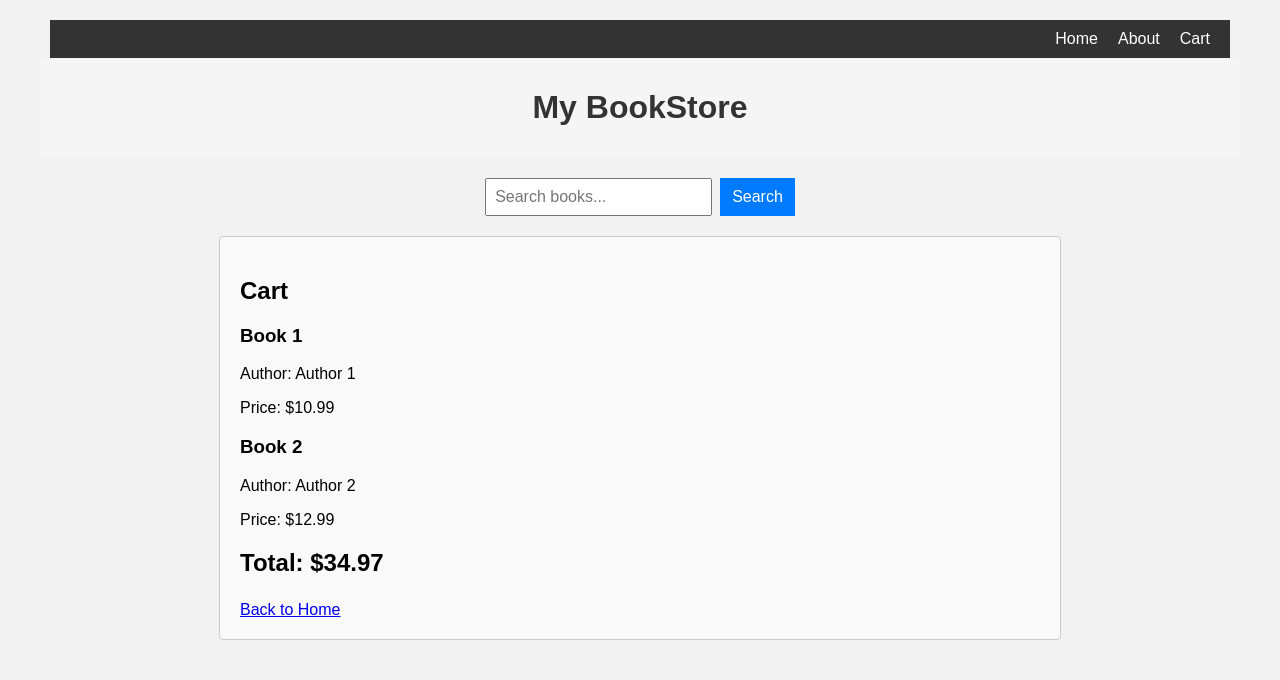
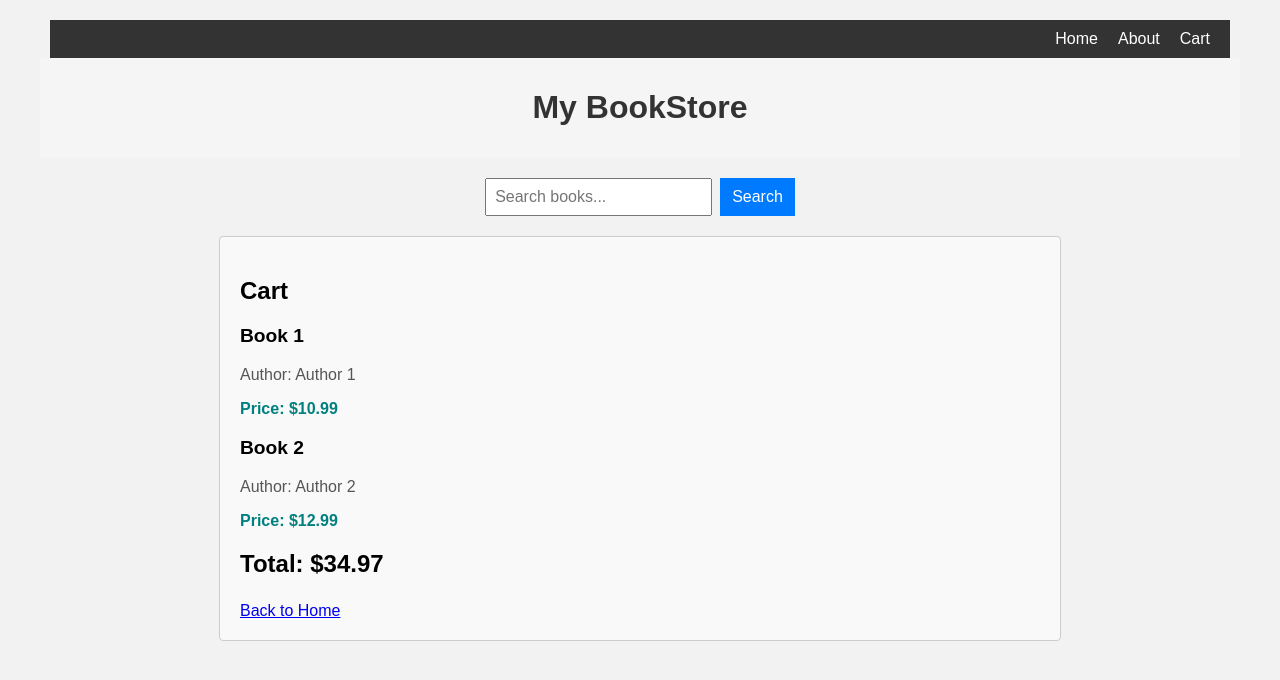
Before and after one commit to vitaliilatka/bookstore-react, a React (Create React App) app: page /cart in a window 1280 px wide. Shown: the top 680 px of the page. Built offline with nearby package versions, Linux system fonts and the light colour scheme.

Commit message:
adding styles BookCartItem

```diff
--- a/src/components/BookCartItem.js
+++ b/src/components/BookCartItem.js
@@ -1,13 +1,13 @@
 import React from 'react';
+import styles from '../styles/BookCartItem.module.css';
 
 const BookCartItem = ({ book }) => {
-    const { title, author, price } = book;
 
     return (
-        <div>
-            <h3>{title}</h3>
-            <p>Author: {author}</p>
-            <p>Price: ${price.toFixed(2)}</p>
+        <div className={styles.BookCartItemContainer}>
+            <h3 className={styles.bookTitle}>{book.title}</h3>
+            <p className={styles.bookAuthor}>Author: {book.author}</p>
+            <p className={styles.bookPrice}>Price: ${book.price.toFixed(2)}</p>
             {/*Add button for changing books in cart and delete book */}
         </div>
     );
--- /dev/null
+++ b/src/styles/BookCartItem.module.css
@@ -0,0 +1,21 @@
+.bookCartItemContainer {
+    border: 1px solid #ccc;
+    padding: 10px;
+    margin-bottom: 10px;
+}
+
+.bookTitle {
+    font-size: 1.2rem;
+    font-weight: bold;
+}
+
+.bookAuthor {
+    font-size: 1rem;
+    color: #555;
+}
+
+.bookPrice {
+    font-size: 1rem;
+    font-weight: bold;
+    color: #008080;
+}
```
